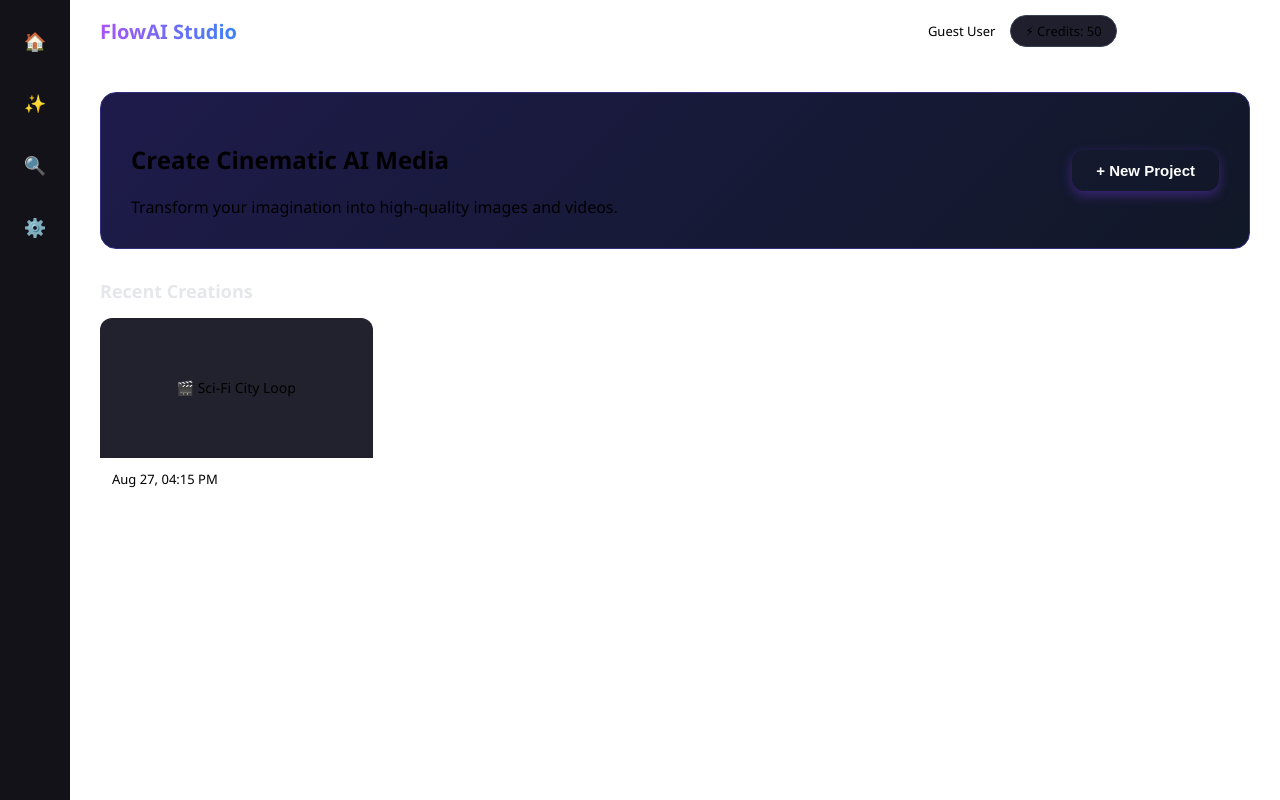
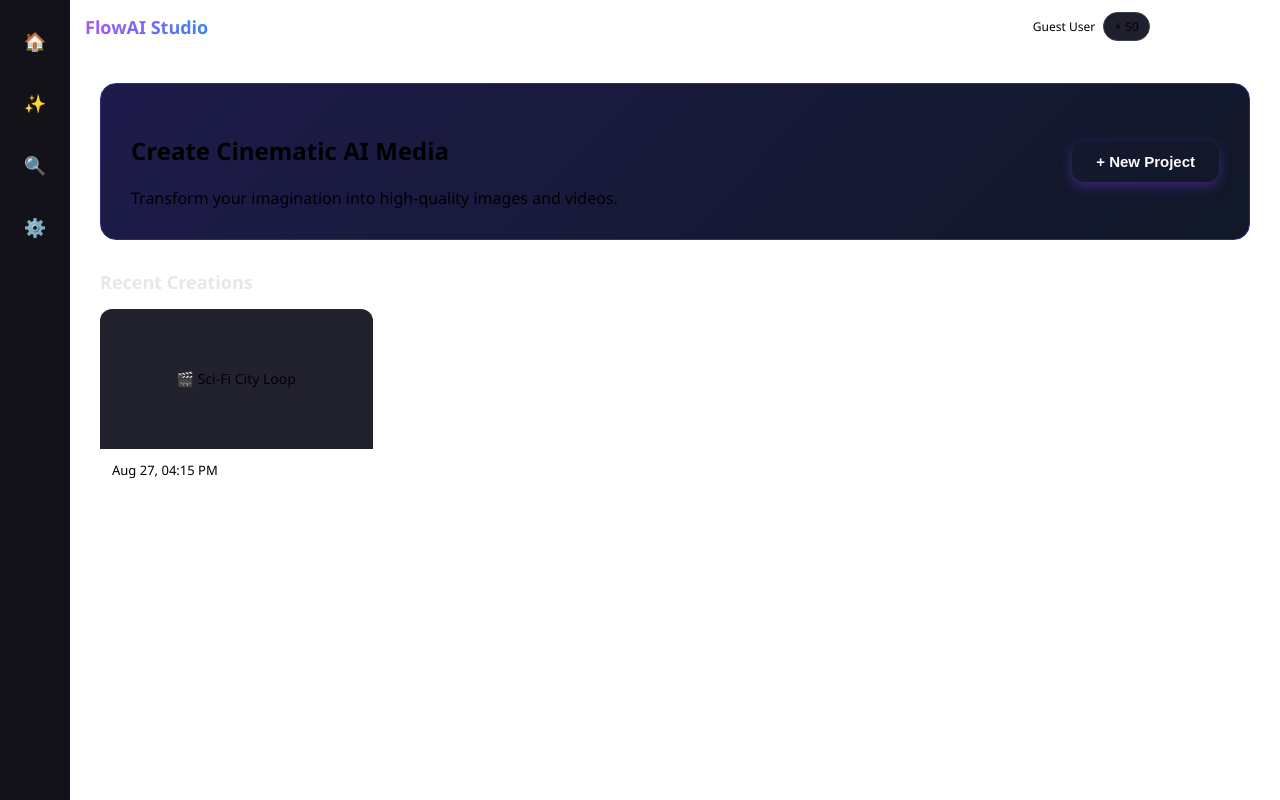
Before and after one commit to bbr46303-cell/flowai-studio, a website: page index.html in a window 1280 px wide. Drawn offline with Linux system fonts and the light colour scheme; no server answers.

Commit message:
Update index.html

```diff
--- a/index.html
+++ b/index.html
@@ -53,11 +53,12 @@
 
     .main-content { flex: 1; display: flex; flex-direction: column; overflow-y: auto; }
 
-    .navbar { display: flex; justify-content: space-between; align-items: center; padding: 15px 30px; border-bottom: 1px solid var(--border); background: var(--bg); }
-    .logo { font-size: 20px; font-weight: bold; background: linear-gradient(90deg, #a855f7, #3b82f6); -webkit-background-clip: text; -webkit-text-fill-color: transparent; }
-    .nav-right { display: flex; align-items: center; gap: 15px; }
-    .credits-badge { background: #1f1f2e; padding: 6px 14px; border-radius: 20px; font-size: 13px; border: 1px solid #374151; font-weight: 500; }
-    .auth-btn { background: var(--accent); color: white; border: none; padding: 6px 14px; border-radius: 8px; font-size: 13px; font-weight: bold; cursor: pointer; }
+    /* Fixed Navbar layout for mobile screens */
+    .navbar { display: flex; justify-content: space-between; align-items: center; padding: 12px 15px; border-bottom: 1px solid var(--border); background: var(--bg); flex-wrap: wrap; gap: 10px; }
+    .logo { font-size: 18px; font-weight: bold; background: linear-gradient(90deg, #a855f7, #3b82f6); -webkit-background-clip: text; -webkit-text-fill-color: transparent; }
+    .nav-right { display: flex; align-items: center; gap: 8px; flex-wrap: wrap; }
+    .credits-badge { background: #1f1f2e; padding: 5px 10px; border-radius: 20px; font-size: 12px; border: 1px solid #374151; font-weight: 500; }
+    .auth-btn { background: var(--accent); color: white; border: none; padding: 6px 12px; border-radius: 8px; font-size: 12px; font-weight: bold; cursor: pointer; }
 
     .dashboard-container { padding: 30px; }
     .hero-banner { background: linear-gradient(135deg, #1e1b4b, #111827); border: 1px solid #312e81; padding: 30px; border-radius: 16px; margin-bottom: 30px; display: flex; justify-content: space-between; align-items: center; flex-wrap: wrap; gap: 20px; }
@@ -108,8 +109,8 @@
     <div class="navbar">
       <div class="logo">FlowAI Studio</div>
       <div class="nav-right">
-        <span id="userEmailDisplay" style="font-size: 13px; color: var(--muted);">Guest User</span>
-        <div class="credits-badge">⚡ Credits: 50</div>
+        <span id="userEmailDisplay" style="font-size: 12px; color: var(--muted);">Guest User</span>
+        <div class="credits-badge">⚡ 50</div>
         <button class="auth-btn" id="authBtn" onclick="openAuthModal()">Login / Signup</button>
       </div>
     </div>
@@ -239,7 +240,11 @@
 
         if (data.url) {
           statusText.innerText = "Success!";
-          previewArea.innerHTML = `<img src="${data.url}" style="max-height:100%; max-width:100%; border-radius:12px;" />`;
+          if (data.type === 'video') {
+            previewArea.innerHTML = `<video src="${data.url}" controls autoplay loop muted playsinline style="max-height:100%; max-width:100%; border-radius:12px;"></video>`;
+          } else {
+            previewArea.innerHTML = `<img src="${data.url}" style="max-height:100%; max-width:100%; border-radius:12px;" />`;
+          }
         } else {
           previewArea.innerHTML = "Failed to generate.";
         }
```
